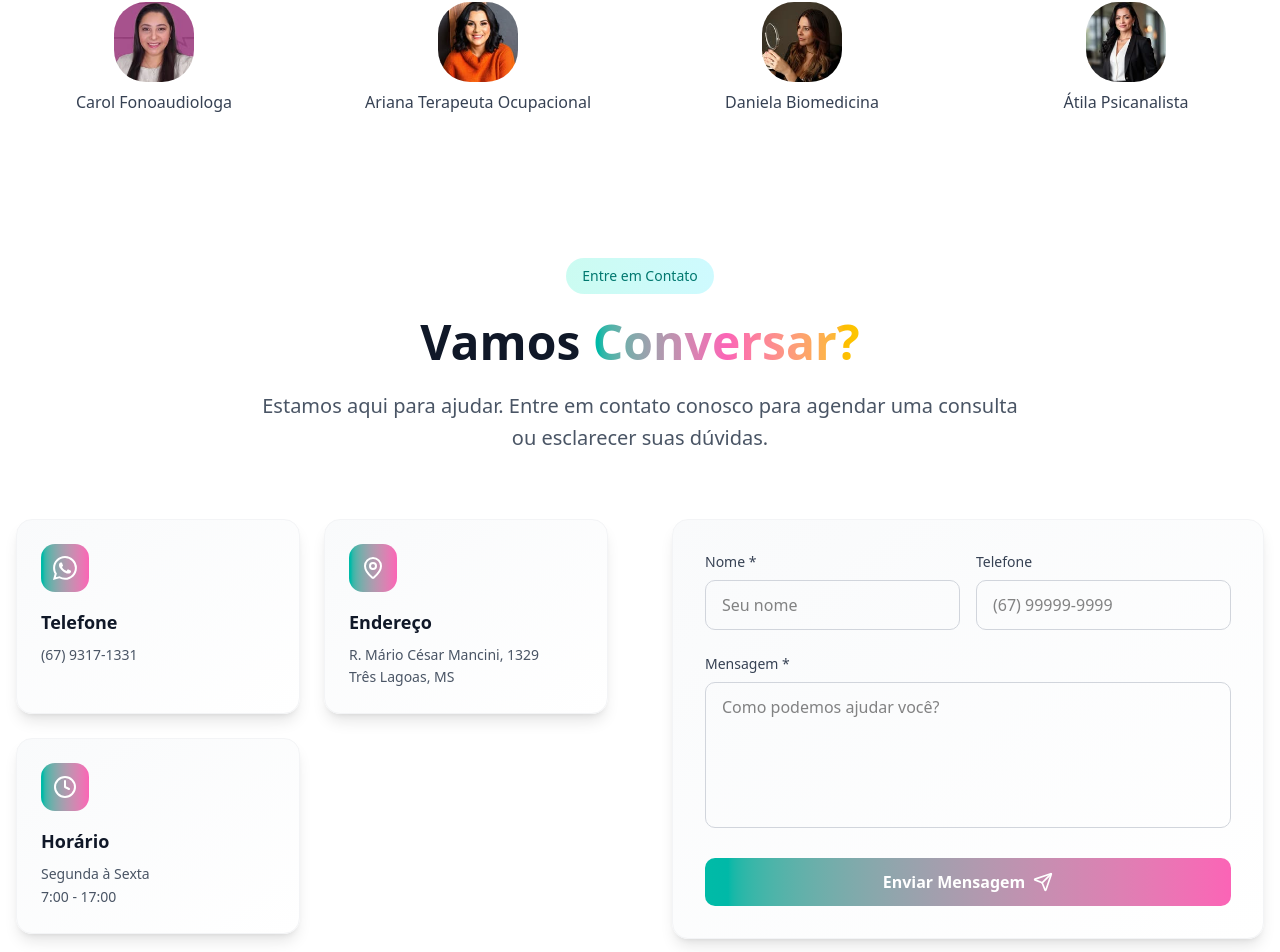
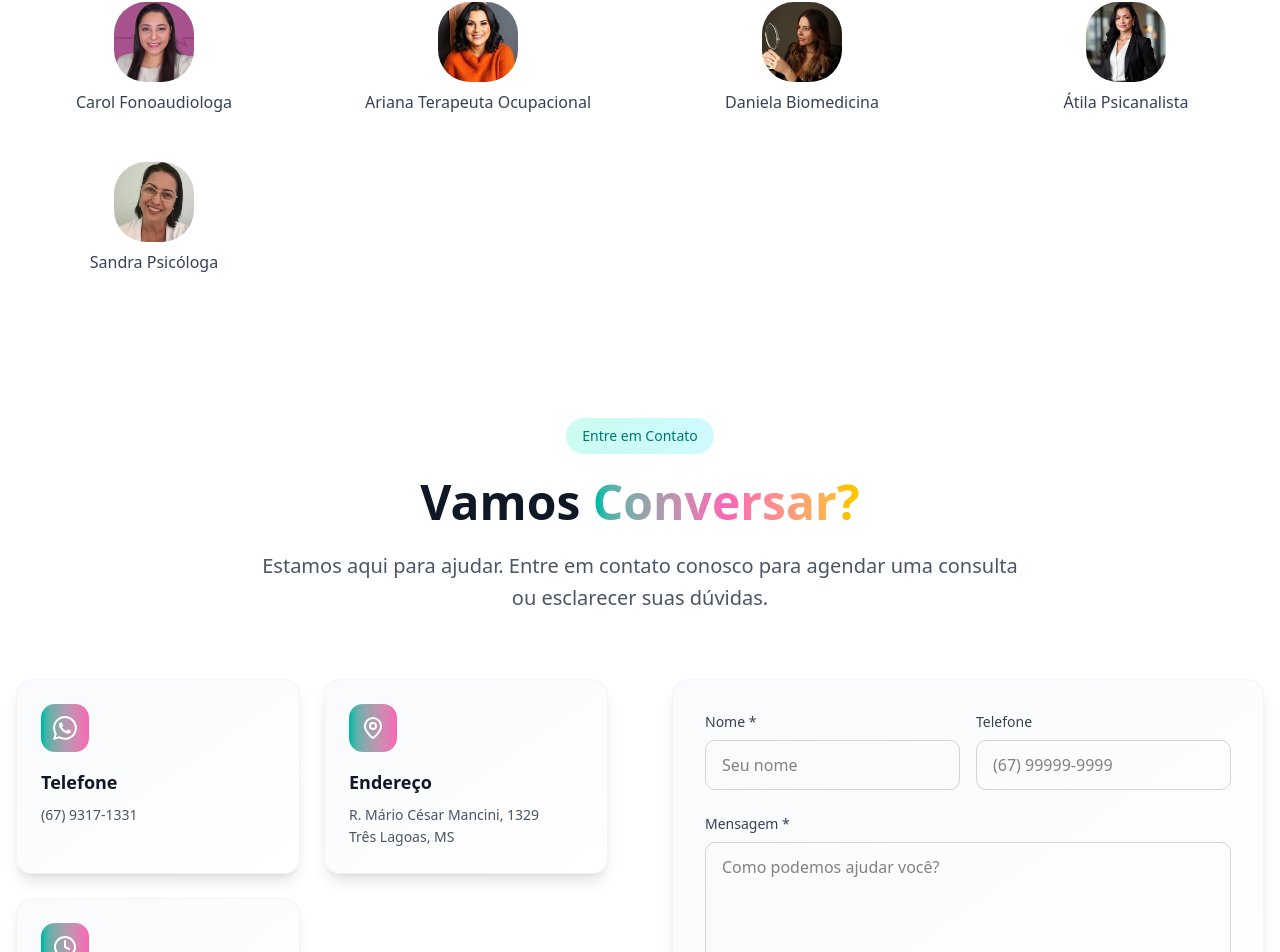
Before and after one commit to Patrick510/inovar_aba, a React (Vite) app: page / in a window 1280 px wide. Shown: the part 5911-6863 px from the top of the page. Built offline with nearby package versions, Linux system fonts and the light colour scheme.

Commit message:
feat: add Sandra Psicóloga partner logo and link in Partners component

```diff
--- a/src/components/Partners.tsx
+++ b/src/components/Partners.tsx
@@ -39,6 +39,11 @@ export default function Partners() {
       name: "Átila Psicanalista",
       logo: "/atilapsica.jpg?height=100&width=200",
       link: "https://www.instagram.com/atila_quele_psica",
+    },
+    {
+      name: "Sandra Psicóloga",
+      logo: "/sandrapsico.jpg?height=100&width=200",
+      link: "https://www.instagram.com/psi.sandravieiramota",
     },
   ];
 
```
Also changed, not shown: public/sandrapsico.jpg (added).
